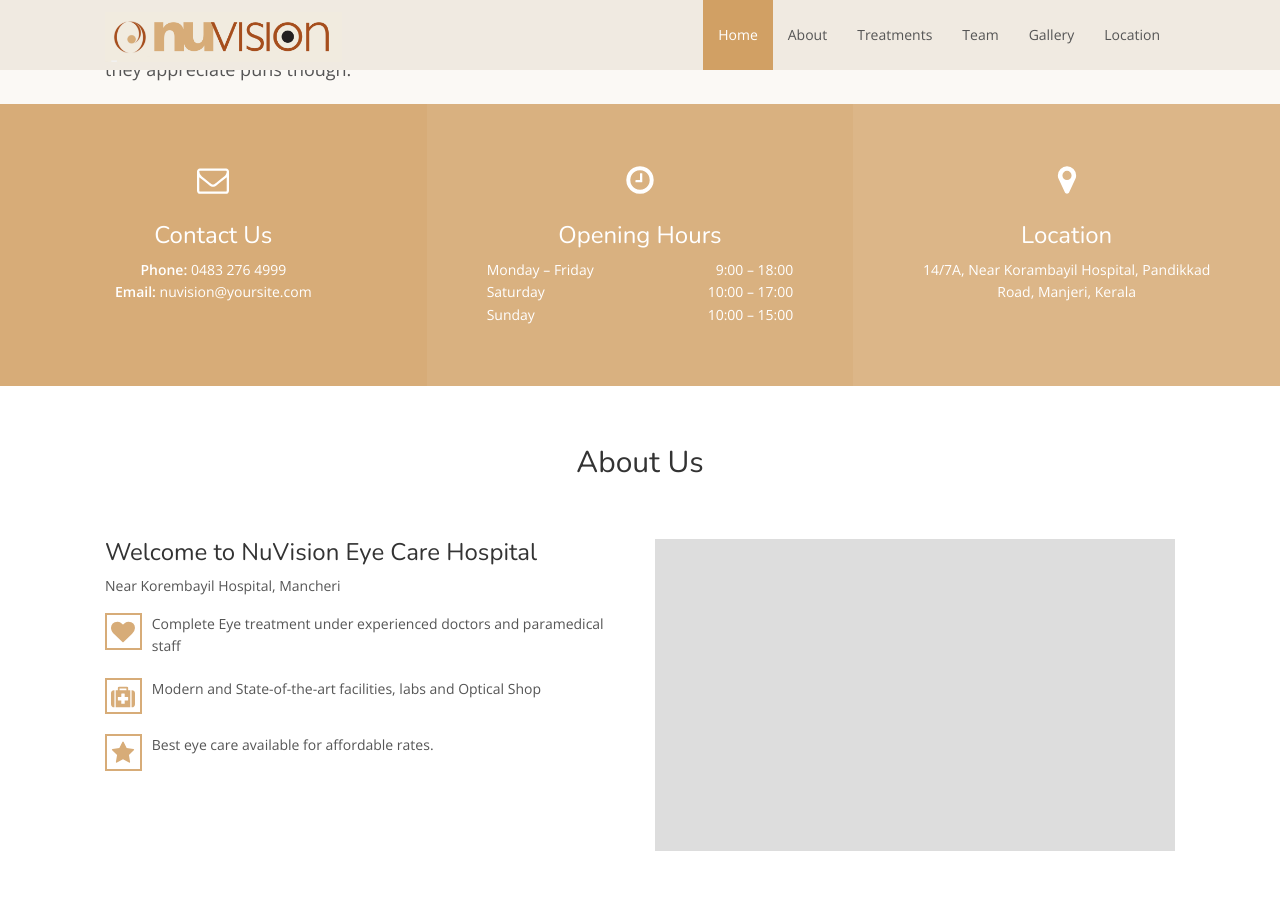
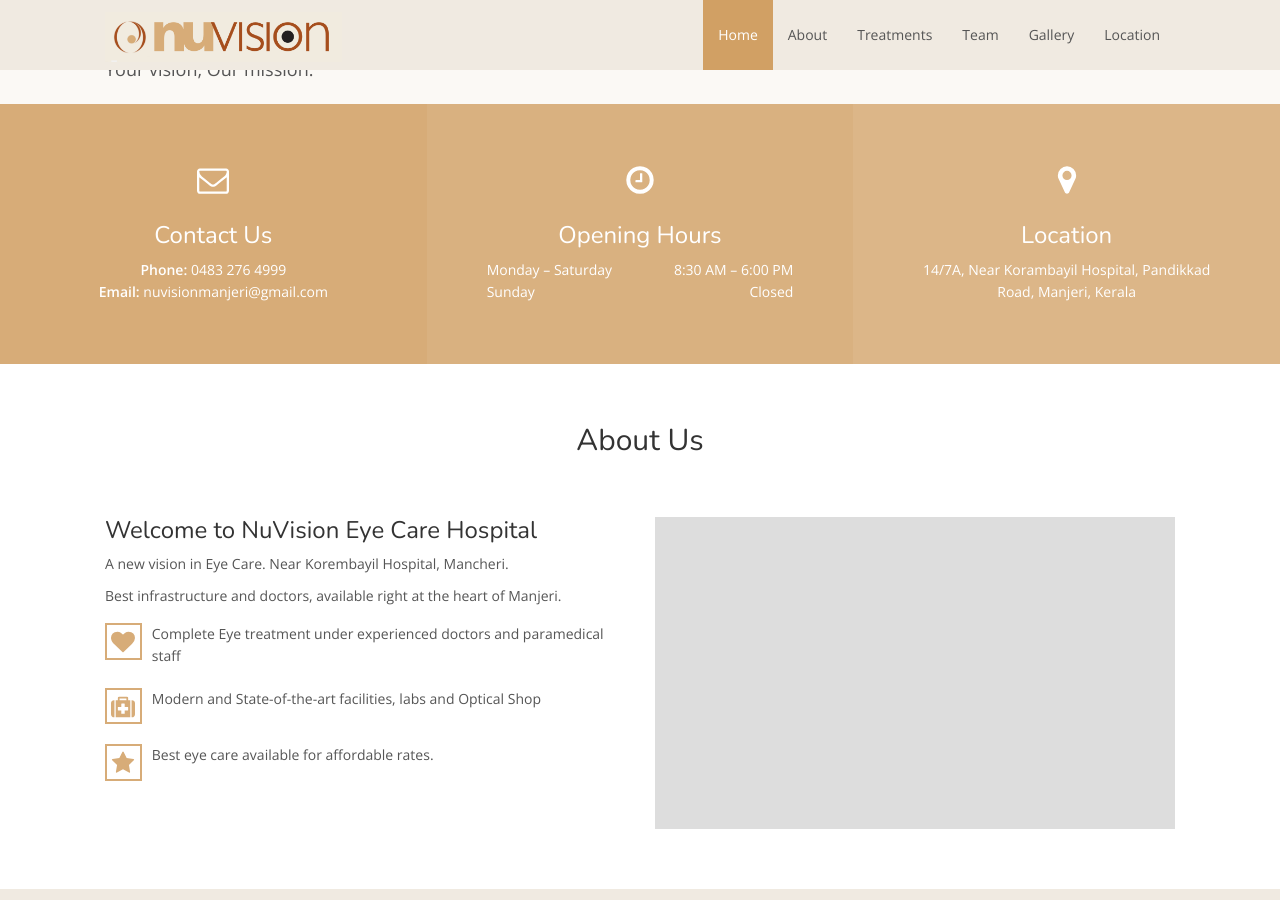
Before and after one commit to nuvision1/nuvision1.github.io, a Jekyll site: the page built from index.html, in a window 1280 px wide and 900 px high, scrolled down 796 px. Built offline with Jekyll 4.4.1, drawn with Linux system fonts in a browser that asks for light colours; nearby versions of some CDN libraries; some of the changed text lies outside the part shown.

Commit message:
minor changes

```diff
--- a/_config.yml
+++ b/_config.yml
@@ -11,7 +11,7 @@
 hero:
     hero_img: hero.png
     hero_title: NuVision
-    hero_description: A new vision in eye care, NuVision Hospital. I am skeptical if they appreciate puns though.
+    hero_description: Your vision, Our mission.
 
 # Contact form
 api_token: # Enter API token here
@@ -19,13 +19,8 @@
 # Contact info
 contact:
     phone: 0483 276 4999
-    email: nuvision@yoursite.com
+    email: nuvisionmanjeri@gmail.com
     address: 14/7A, Near Korambayil Hospital, Pandikkad Road, Manjeri, Kerala
-
-# Opening hours
-monday_friday: 9:00 – 18:00
-saturday: 10:00 – 17:00
-sunday: 10:00 – 15:00
 
 # Testimonials
 testimonials:
--- a/index.html
+++ b/index.html
@@ -58,16 +58,12 @@
         <table>
             <tbody>
                 <tr>
-                    <td>Monday – Friday</td>
-                    <td>{{ site.monday_friday }}</td>
-                </tr>
-                <tr>
-                    <td>Saturday</td>
-                    <td>{{ site.saturday }}</td>
+                    <td>Monday – Saturday</td>
+                    <td>8:30 AM – 6:00 PM</td>
                 </tr>
                 <tr>
                     <td>Sunday</td>
-                    <td>{{ site.sunday }}</td>
+                    <td>Closed</td>
                 </tr>
             </tbody>
         </table>
@@ -90,7 +86,8 @@
         <div class="row">
             <div class="col-sm-6">
                 <h3>Welcome to NuVision Eye Care Hospital</h3>
-                <p>Near Korembayil Hospital, Mancheri</p>
+                <p>A new vision in Eye Care. Near Korembayil Hospital, Mancheri.</p>
+                <p>Best infrastructure and doctors, available right at the heart of Manjeri.</p>
 
                 <div class="media">
                     <div class="media-left">
@@ -162,13 +159,15 @@
             <div class="expandable-box-top">
                 <img src="{{ site.baseurl }}/img/team/{{ member.image }}" alt="{{ member.name }}">
                 <h4>{{ member.name }}</h4>
+                <h4>{{member.about}}</h4>
             </div>
+            <!--
             <div class="expandable-box-bottom">
                 <a href="mailto:{{ member.email }}" data-toggle="tooltip" data-placement="bottom" title="{{ member.email }}"><svg class="icon icon-envelope"><use xlink:href="#icon-envelope"></use></svg></a>
                 </a>
                 <a href="tel:{{ member.phone }}" data-toggle="tooltip" data-placement="bottom" title="{{ member.phone }}"><svg class="icon icon-phone"><use xlink:href="#icon-phone"></use></svg></a>
                 </a>
-            </div>
+            </div> -->
         </div>
     {% endfor %}
     </div>
```
Also changed, not shown: _data/team.yml (+7 -7 lines), _data/treatments.yml (+16 -3 lines), img/team/isham.jpg, img/team/sarath.jpg.
